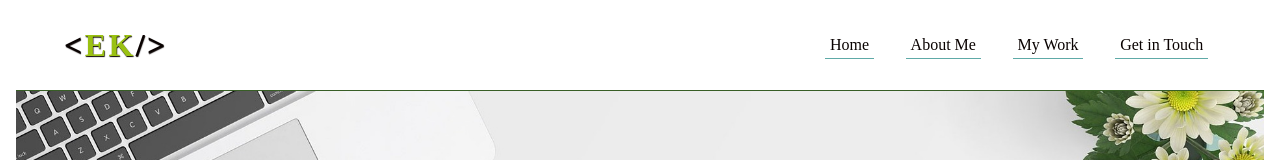
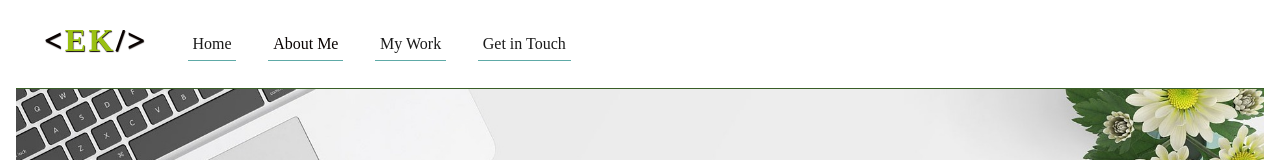
Before and after one commit to EleanorKahn/WP-Personal-Website, a React (Create React App) app in the folder frontend/: page / in a window 1280 px wide. Shown: the top 160 px of the page. Built offline with nearby package versions, Linux system fonts and the light colour scheme; the HTML template or start-up script is replaced by a standard one.

Commit message:
nav toggler

```diff
--- a/frontend/package.json
+++ b/frontend/package.json
@@ -6,6 +6,7 @@
     "@testing-library/jest-dom": "^5.16.5",
     "@testing-library/react": "^13.4.0",
     "@testing-library/user-event": "^13.5.0",
+    "bootstrap": "^5.2.3",
     "react": "^18.2.0",
     "react-dom": "^18.2.0",
     "react-router-dom": "^6.11.1",
--- a/frontend/src/components/Header.js
+++ b/frontend/src/components/Header.js
@@ -1,34 +1,29 @@
-import React, { useState, useEffect } from 'react';
+import React, { useState } from 'react';
 import { NavLink } from "react-router-dom";
-//import { Navbar, Nav, NavbarBrand, Collapse, NavbarToggler, NavItem,  } from "reactstrap";
+import { Navbar, Nav, NavbarBrand, Collapse, NavbarToggler, NavItem,  } from "reactstrap";
 
 const Header = () => {
-
-    // const [collapsed, setCollapsed] = useState(false);
-
-    // const toggleNavbar = () => setCollapsed(!collapsed);
+    const [menuOpen, setmenuOpen] = useState(true);
+    const toggleNavbar = () => setmenuOpen(!menuOpen);
 
     return (
         <div className="header">
-            <nav>
-                <h1 className='header-icon'>
-                    <NavLink className='nav-link' to="/">&lt;<span className=''>EK</span>/&gt;</NavLink>
-                </h1>
-                <ul className='horizontal navigation-menu'>
-                    <li>
+            <Navbar className="nav" id="nav" expand="sm" style={{}}>
+                <NavbarBrand href="/">
+                    <h1 className='header-icon'>
+                        <NavLink className='nav-link' to="/">&lt;<span className=''>EK</span>/&gt;</NavLink>
+                    </h1>
+                </NavbarBrand>
+                <NavbarToggler onClick={() => toggleNavbar()}/>
+                <Collapse isOpen={!menuOpen} navbar>
+                    <Nav className="horizontal navigation-menu" navbar>
                         <NavLink className='nav-link' to="/">Home</NavLink>
-                    </li>
-                    <li>
                         <NavLink className='nav-link' to="/about">About Me</NavLink>
-                    </li>
-                    <li>
                         <NavLink className="nav-link" to="/">My Work</NavLink>
-                    </li>
-                    <li>
                         <NavLink className="nav-link" to="/">Get in Touch</NavLink>
-                    </li>
-                </ul>
-            </nav>
+                    </Nav>
+                </Collapse>
+            </Navbar>
         </div>
     );
 };
--- a/frontend/src/css/style.css
+++ b/frontend/src/css/style.css
@@ -29,6 +29,10 @@ General styles
 
 ul {
     list-style: none;
+    padding-left: 0px;
+}
+
+.navigation-menu {
     padding-left: 0px;
 }
 
@@ -81,16 +85,16 @@ Header styles
     height: fit-content;
 }
 
-.header nav {
+.header #nav {
     display: flex;
     flex-flow: row wrap;
     justify-content: space-between;
     align-items: center;
-    padding-inline: 3rem;
 }
 
 .header .header-icon {
     font-size: 2rem;
+    font-weight: 600;
     font-family: "Oswald", 'sans-serif';
     letter-spacing: .15rem;
     text-shadow: .5px .5px 1px var(--coffee-brown);
@@ -101,22 +105,22 @@ Header styles
     color: var(--daisy-yellow);
 }
 
-.header ul {
+.header .navigation-menu {
     padding-inline: .5rem;
 }
 
-.header ul li {
+.header .navigation-menu .nav-link {
     border-bottom: 1.75px solid var(--teapot-teal);
     padding: .3rem;
     margin-right: 2rem;
 }
 
-.header ul li:hover {
+.header .navigation-menu .nav-link:hover {
     border-bottom: 1.75px solid var(--daisy-yellow);
     border-right: 1.75px solid var(--daisy-yellow);
 }
 
-.header ul li:last-child {
+.header .navigation-menu .nav-link:last-child {
     margin-inline-end: 0rem;
 }
 
@@ -299,14 +303,6 @@ Media Queries for landing page text
 }
 
 @media screen and (max-width: 659px) {
-    .header .navigation-menu  {
-        display: flex;
-        flex-direction: column;
-    }
-
-    .header .navigation-menu li {
-
-    }
 
     .footer .footer-navigation {
         justify-content: center;
--- a/frontend/src/index.js
+++ b/frontend/src/index.js
@@ -1,4 +1,5 @@
 import React from 'react';
+import 'bootstrap/dist/css/bootstrap.css';
 import ReactDOM from 'react-dom/client';
 import { BrowserRouter } from 'react-router-dom';
 import App from './App';
```
Also changed, not shown: 2 other files (tests, documents, lock files or other folders).
